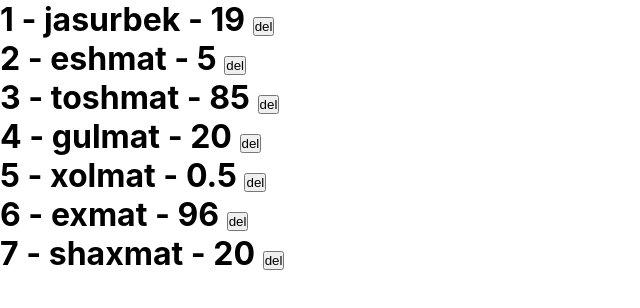
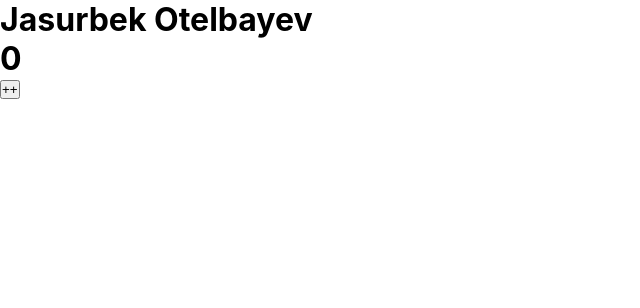
Before and after one commit to Jasurdev1604/react-course, a React (Create React App) app: page / in a window 1280 px wide. Shown: the top 308 px of the page, without its empty margins (0-640 px from the left). Built offline with nearby package versions, Linux system fonts and the light colour scheme.

Commit message:
class lifecycles and binding

```diff
--- a/src/Root/Root.jsx
+++ b/src/Root/Root.jsx
@@ -6,7 +6,8 @@ import React from 'react'
 // import Lesson5 from '../lesson5'
 // import Lesson6 from '../lesson6'
 // import Lesson7 from '../lesson7'
-import Lesson8 from '../lesson8'
+// import Lesson8 from '../lesson8'
+import Lesson9 from '../lesson9'
 
 const Root = () => {
   return (
@@ -18,7 +19,8 @@ const Root = () => {
     {/* <Lesson5/> */}
     {/* <Lesson6/> */}
     {/* <Lesson7/> */}
-    <Lesson8/>
+    {/* <Lesson8/> */}
+    <Lesson9/>
     </>
   )
 }
--- /dev/null
+++ b/src/lesson9/index.jsx
@@ -0,0 +1,48 @@
+import React, { Component } from 'react';
+
+class index extends Component {
+    constructor(prop){
+        super(prop)
+        console.log('constructor');
+        this.state = {
+            count:0
+        }
+        this.plus = this.plus.bind(this)
+    }
+    // componentWillMount(){ //!render ishlashidan oldin yuradi
+    //     console.log('componentWillMount');
+    // }
+    // componentDidMount(){ //! renderdan keyin yuradi
+    //     console.log('componentDidMount');
+    // }
+    // componentWillReceiveProps(){ //!child parentdan prop olib kelganda
+    //     console.log('componentWillReceiveProps');
+    // }
+    // shouldComponentUpdate(){ //! componentni update qilish yoki qilmaslikni , har doim true or false ga return qiladi
+    //     console.log('shouldComponentUpdate');
+    //     return true
+    // }
+    // componentWillUpdate(){//!renderdan oldin prop kelishidan keyin
+    //     console.log('componentWillUpdate');
+    // }
+    // componentDidUpdate(){ //! re-render bolgandan keyin
+    //     console.log('componentDidUpdate');
+    // }
+    // componentWillUnmount(){ //! after DOM element remover
+    //     console.log('componentWillUnmount');
+    // }
+    plus(){
+        this.setState({count:this.state.count + 1})
+    }
+    render(){
+        return (
+            <>
+                <h1>Jasurbek Otelbayev</h1>
+                <h1>{this.state.count}</h1>
+                <button onClick={this.plus.bind(this)}>++</button>
+            </>
+        );
+    }
+}
+
+export default index;
```
